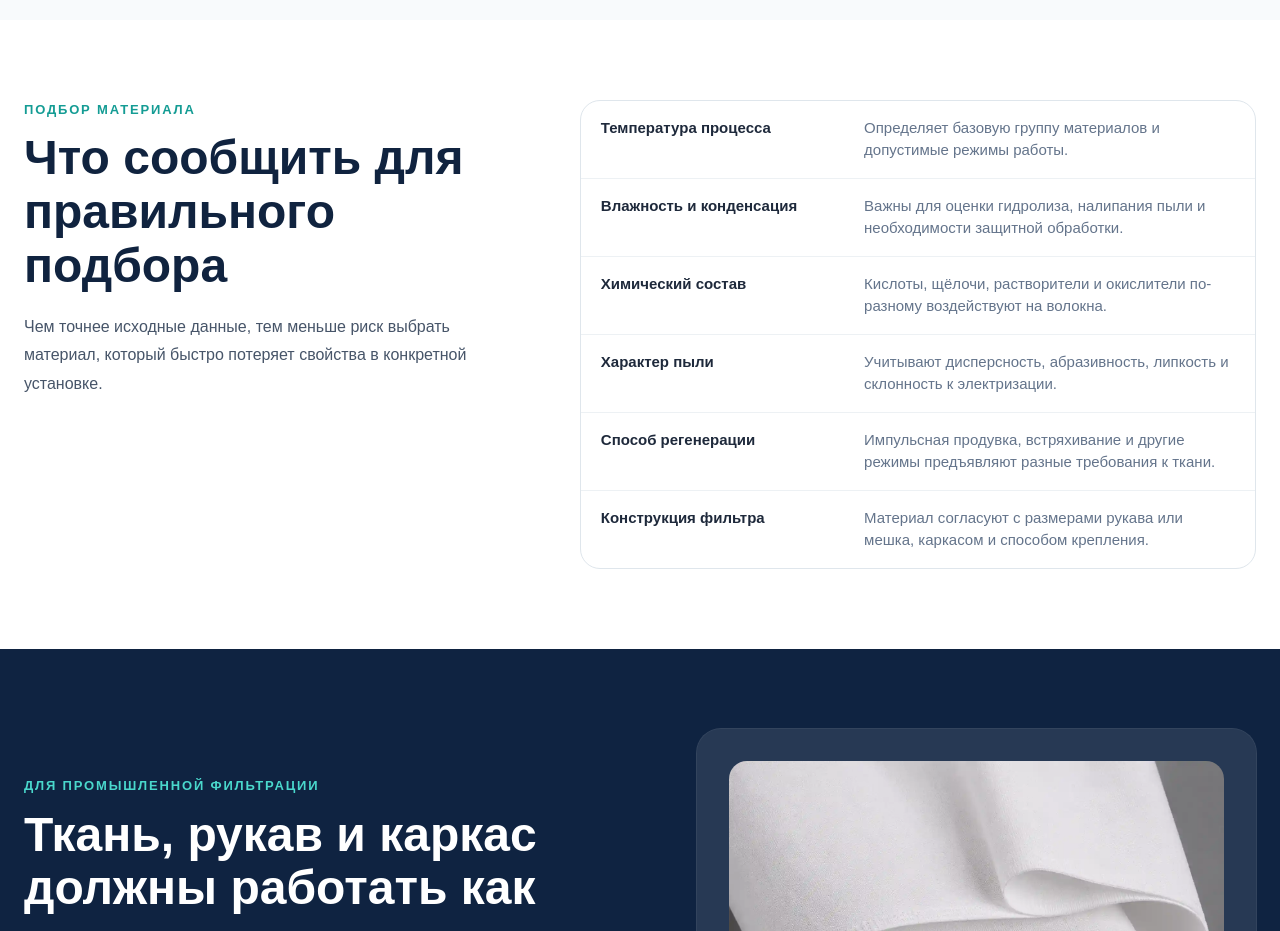
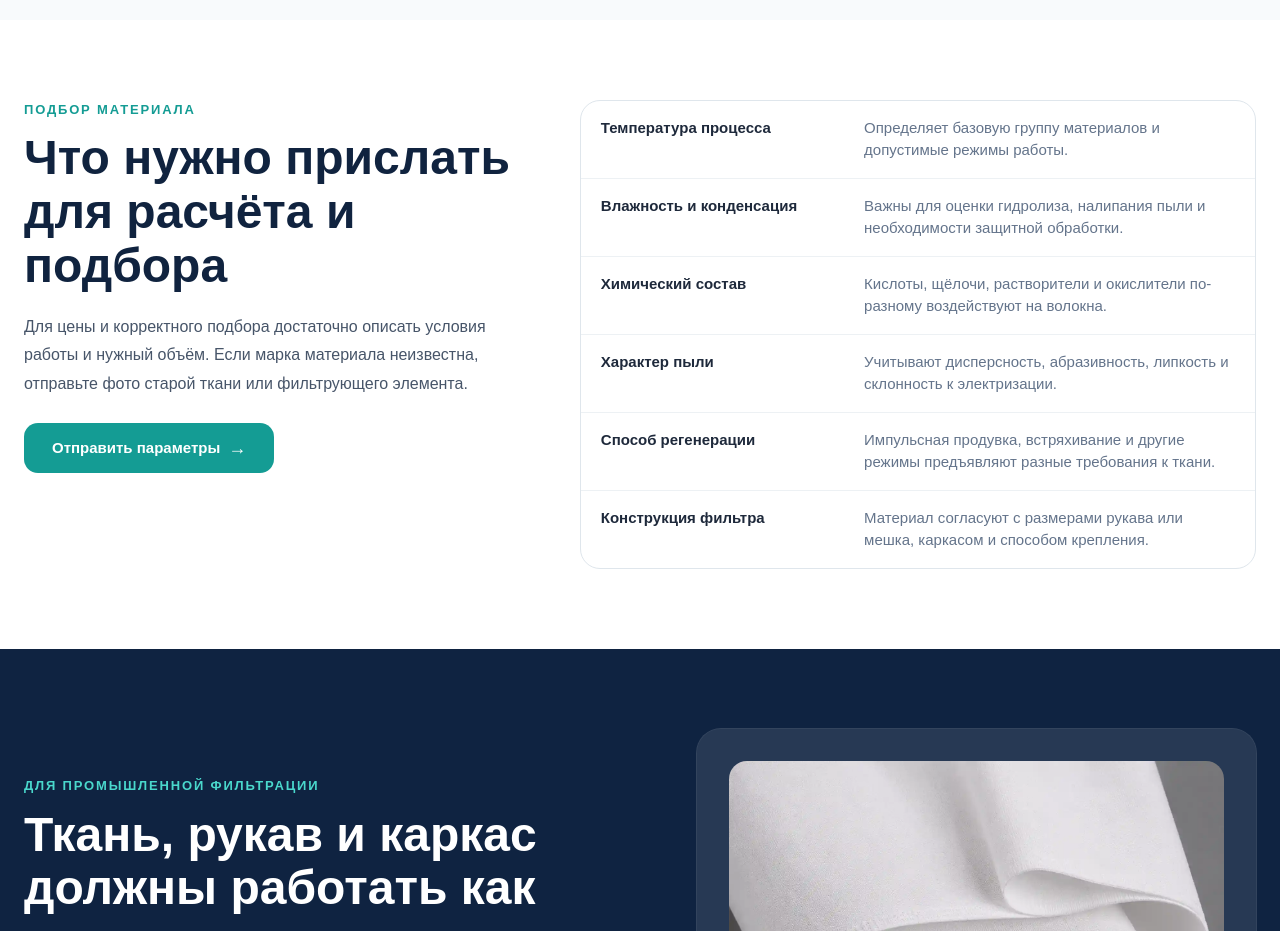
Before and after one commit to karipupkina-ux/filterflow-next, a Next.js app: page /filtrovalnye-tkani in a window 1280 px wide. Shown: the part 6980-7911 px from the top of the page. Built offline with nearby package versions, Linux system fonts and the light colour scheme.

Commit message:
SEO UX: strengthen fabric calculation inputs

```diff
--- a/app/filtrovalnye-tkani/page.tsx
+++ b/app/filtrovalnye-tkani/page.tsx
@@ -362,12 +362,19 @@ export default function FilterFabricsPage() {
               <div>
                 <p className="text-[13px] font-semibold uppercase tracking-[0.14em] text-[#149c94]">Подбор материала</p>
                 <h2 className="mt-3 text-[32px] font-bold leading-[1.12] text-[#10233f] md:text-[48px]">
-                  Что сообщить для правильного подбора
+                  Что нужно прислать для расчёта и подбора
                 </h2>
                 <p className="mt-5 text-[16px] leading-[1.8] text-[#475569]">
-                  Чем точнее исходные данные, тем меньше риск выбрать материал,
-                  который быстро потеряет свойства в конкретной установке.
+                  Для цены и корректного подбора достаточно описать условия работы и нужный объём.
+                  Если марка материала неизвестна, отправьте фото старой ткани или фильтрующего элемента.
                 </p>
+              <a
+                href="#zakaz"
+                className="mt-6 inline-flex min-h-[50px] items-center justify-center rounded-[14px] bg-[#149c94] px-7 text-[15px] font-semibold text-white transition hover:bg-[#118b84]"
+              >
+                Отправить параметры
+                <span className="ml-2 text-[18px] leading-none">→</span>
+              </a>
               </div>
               <div className="overflow-hidden rounded-[20px] border border-[#dfe6ec] bg-white">
                 {selectionFactors.map(([name, value], index) => (
```
